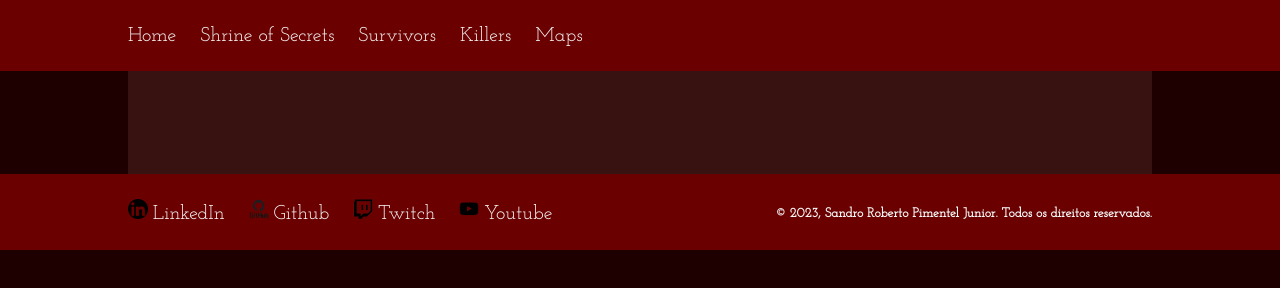
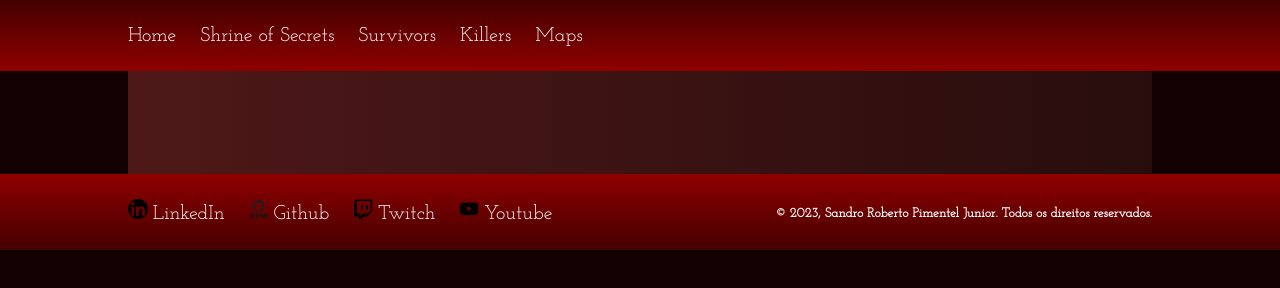
Before and after one commit to Sandro-Pimentel/DBD, a plain HTML site: page templates/maps.html in a window 1280 px wide. Drawn offline with Linux system fonts and the light colour scheme.

Commit message:
Alterando as cores do site
Alterando cores com linear gradient em todo o site.

```diff
--- a/static/styles/style.css
+++ b/static/styles/style.css
@@ -3,11 +3,13 @@
 :root {
     --family: 'Josefin Slab', serif;
 
-    /* CORES */
     --font: #F6F6F6;
-    --bg: #1F0000;
-    --cont-bg: #381111;
-    --nav: #6B0000;
+    --bg: #130000;
+    --cont-bg: #290d0d;
+    --tocont-bg: #4e1818;
+    --block-bg: #4b1717;
+    --nav: #8f0000;
+    --tonav: #440000;
     --nav-font: #F6F6F6;
 }
 
@@ -25,7 +27,7 @@ body {
 }
 
 .header {
-    background-color: var(--nav);
+    background: linear-gradient(to top, var(--nav) 0%, var(--tonav) 100%);
     padding: 2% 0 2% 10%;
 }
 
@@ -56,7 +58,7 @@ body {
     padding: 5%;
     gap: 2rem;
     align-items: center;
-    background-color: var(--cont-bg);
+    background: linear-gradient(to left, var(--cont-bg) 0%, var(--tocont-bg) 100%);
 }
 
 .main__content__title {
@@ -102,12 +104,13 @@ body {
     border-radius: 10px;
     text-align: center;
     padding: 1%;
+    background: linear-gradient(to top, var(--cont-bg) 0%, var(--block-bg) 100%);
 }
 
 .footer {
 	display: flex;
     justify-content: space-between;
-	background-color: var(--nav);
+    background: linear-gradient(to bottom, var(--nav) 0%, var(--tonav) 100%);
     padding: 2% 10% 2% 10%;
 }
 
```
